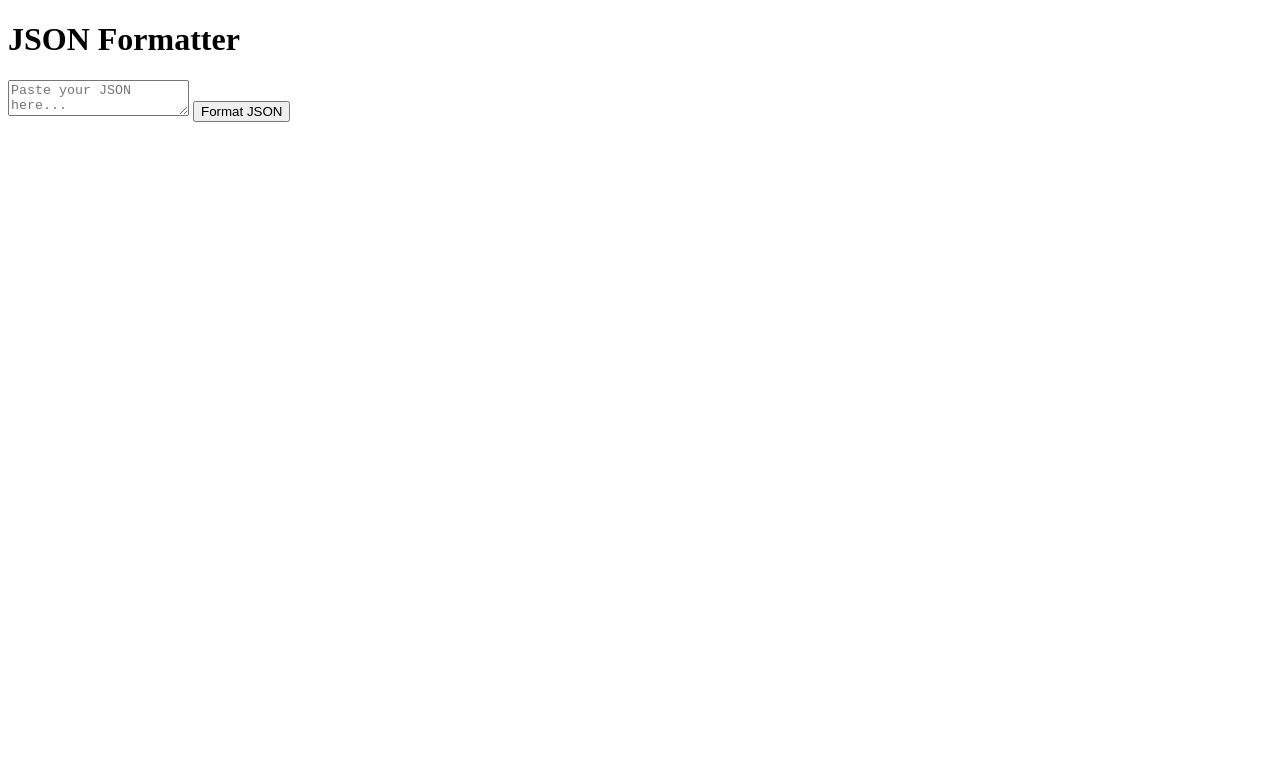
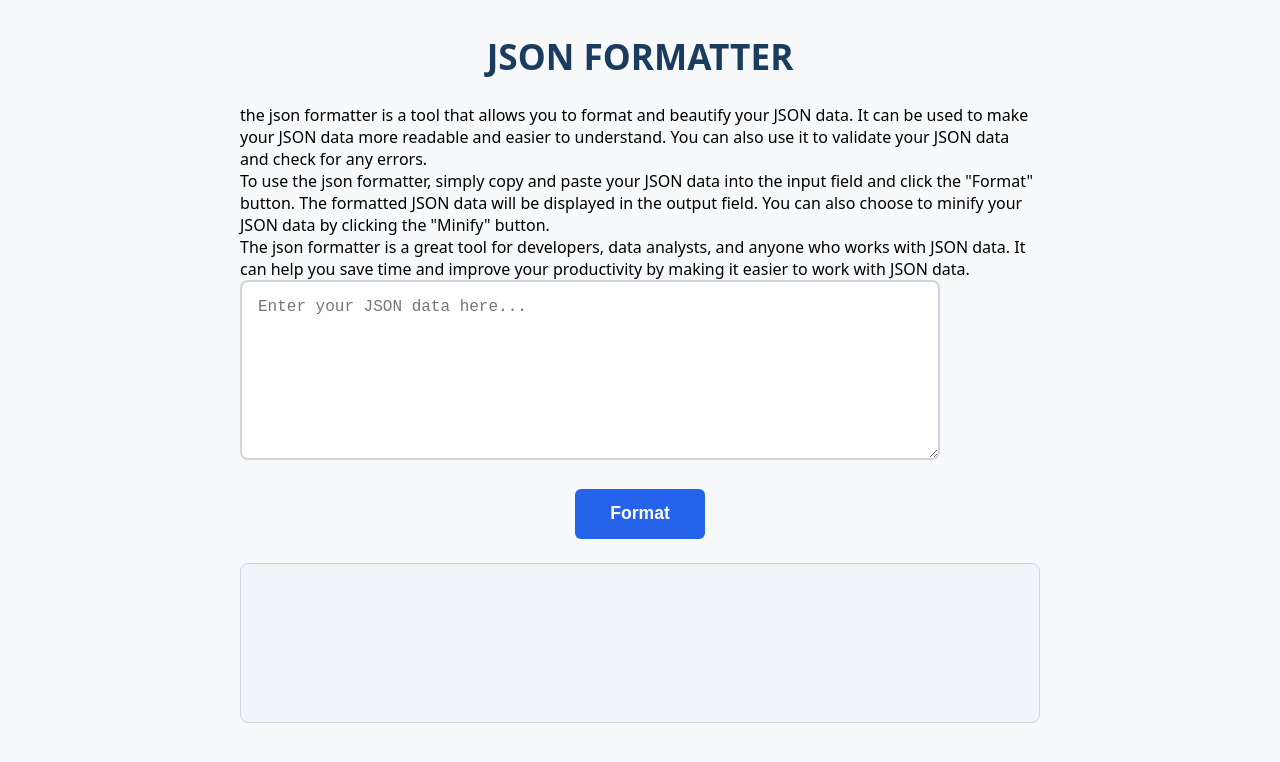
Before and after one commit to YASSINELAABABI/json-formatter, a plain HTML site: page index.html in a window 1280 px wide. Drawn offline with Linux system fonts and the light colour scheme.

Commit message:
creating the logic of the app using javascript

```diff
--- a/css/style.css
+++ b/css/style.css
@@ -0,0 +1,91 @@
+/* Reset some default browser spacing/margins */
+* {
+    margin: 0;
+    padding:0;
+    box-sizing: border-box;
+}
+
+/* Make body take full viewport height and center content */
+body {
+    font-family: system-ui, -apple-system, sans-serif;
+    background-color: #f8f9fa;
+    min-height: 100vh;
+    display: flex;
+    justify-content: center;
+    padding: 2rem 1rem;
+}
+
+/* Main container */
+main {
+    width: 100%;
+    max-width: 800px;
+}
+
+/* Heading */
+h1 {
+    text-align: center;
+    color: #1a3c5e;
+    margin-bottom: 1.5rem;
+    font-size: 2.2rem;
+}
+
+/* Textarea where user pastes JSON */
+#json-input {
+    width: 100%;
+    min-height: 180px;
+    padding: 1rem;
+    font-family: 'Courier New', Courier, monospace;
+    font-size: 1rem;
+    border: 2px solid #d1d5db;
+    border-radius: 8px;
+    resize: vertical;           /* user can only resize vertically */
+    background-color: white;
+    max-width: 700px;
+
+}
+
+#json-input:focus {
+    outline: none;
+    border-color: #3b82f6;
+    box-shadow: 0 0 0 3px rgba(59, 130, 246, 0.2);
+    /* ↑ nice blue focus ring when clicking inside */
+}
+
+/* Format button */
+#format-btn {
+    display: block;
+    margin: 1.5rem auto;
+    padding: 0.9rem 2.2rem;
+    font-size: 1.1rem;
+    font-weight: 600;
+    color: white;
+    background-color: #2563eb;
+    border: none;
+    border-radius: 6px;
+    cursor: pointer;
+    transition: background-color 0.2s;
+}
+
+#format-btn:hover {
+    background-color: #1d4ed8;
+}
+
+#format-btn:active {
+    transform: translateY(1px);
+    /* tiny press-down feeling */
+}
+
+/* Area that will show formatted JSON */
+#format-output {
+    width: 100%;
+    min-height: 160px;
+    padding: 1rem;
+    background-color: #f1f5f9;
+    border: 1px solid #cbd5e1;
+    border-radius: 8px;
+    font-family: 'Courier New', Courier, monospace;
+    font-size: 0.98rem;
+    white-space: pre-wrap;     /* important: keeps formatting */
+    overflow-x: auto;          /* horizontal scroll if line is very long */
+    color: #1e293b;
+}
--- a/index.html
+++ b/index.html
@@ -1,34 +1,56 @@
 <!doctype html>
 <html lang="en">
   <head>
+    <!-- Required metadata for correct text encoding -->
     <meta charset="UTF-8" />
+    <!-- Responsive layout so the page scales on mobile/desktop -->
     <meta name="viewport" content="width=device-width, initial-scale=1.0" />
-
-    <!-- Page title displayed in browser tab and when link is shared -->
-    <title>JSON Formatter - My First Tool</title>
-
-    <!-- Link to external CSS stylesheet -->
+    <!-- Browser tab title -->
+    <title>json formatter</title>
+    <!-- Link to external CSS file for styling -->
     <link rel="stylesheet" href="css/style.css" />
   </head>
   <body>
+    <!-- Main app container -->
     <main>
-      <!-- Main page heading -->
-      <h1>JSON Formatter</h1>
+      <!-- App title -->
+      <h1>JSON FORMATTER</h1>
 
-      <!-- Input textarea for user to paste JSON -->
+      <!-- Description paragraph 1 -->
+      <p id="p-1" class="paragraph">
+        the json formatter is a tool that allows you to format and beautify your
+        JSON data. It can be used to make your JSON data more readable and
+        easier to understand. You can also use it to validate your JSON data and
+        check for any errors.
+      </p>
+      <!-- Description paragraph 2 -->
+      <p id="p-2" class="paragraph">
+        To use the json formatter, simply copy and paste your JSON data into the
+        input field and click the "Format" button. The formatted JSON data will
+        be displayed in the output field. You can also choose to minify your
+        JSON data by clicking the "Minify" button.
+      </p>
+      <!-- Description paragraph 3 -->
+      <p id="p-3" class="paragraph">
+        The json formatter is a great tool for developers, data analysts, and
+        anyone who works with JSON data. It can help you save time and improve
+        your productivity by making it easier to work with JSON data.
+      </p>
+
+      <!-- Input area where user types or pastes raw JSON -->
       <textarea
         id="json-input"
-        placeholder="Paste your JSON here..."
+        placeholder="Enter your JSON data here..."
       ></textarea>
 
-      <!-- Button to trigger JSON formatting -->
-      <button id="format-btn">Format JSON</button>
+      <!-- Button to trigger formatting action -->
+      <button id="format-btn">Format</button>
 
-      <!-- Output area to display formatted JSON -->
-      <pre id="output"></pre>
+      <!-- Output area where nicely formatted JSON appears -->
+      <pre id="format-output"></pre>
     </main>
 
-    <!-- Link to external JavaScript file with formatter logic -->
+    <!-- JavaScript logic for formatting and interacting with UI -->
     <script src="js/script.js"></script>
   </body>
 </html>
--- a/js/script.js
+++ b/js/script.js
@@ -0,0 +1,12 @@
+function formatJSON() {
+    const jsonInput = document.getElementById('json-input');
+    const formatOutput = document.getElementById('format-output');
+
+    try {
+        const jsonData = JSON.parse(jsonInput.value);
+        formatOutput.textContent = JSON.stringify(jsonData, null, 2);
+    } catch (error) {
+        formatOutput.textContent = 'Invalid JSON';
+    }
+}
+document.getElementById('format-btn').addEventListener('click', formatJSON);
```
